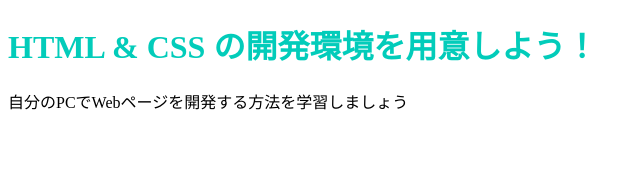
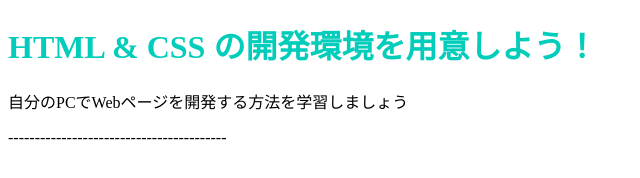
Before and after one commit to Ogawa222/Ogawa222.github.io, a plain HTML site: page index.html in a window 1280 px wide. Shown: the full height of the page, 0-640 px from the left. Drawn offline with Linux system fonts and the light colour scheme.

Commit message:
Update index.html

```diff
--- a/index.html
+++ b/index.html
@@ -9,5 +9,6 @@
   <body>
     <h1 class="title">HTML & CSS の開発環境を用意しよう！</h1>
     <p>自分のPCでWebページを開発する方法を学習しましょう</p>
+    <p>-----------------------------------------</p>
   </body>
 </html>
```
